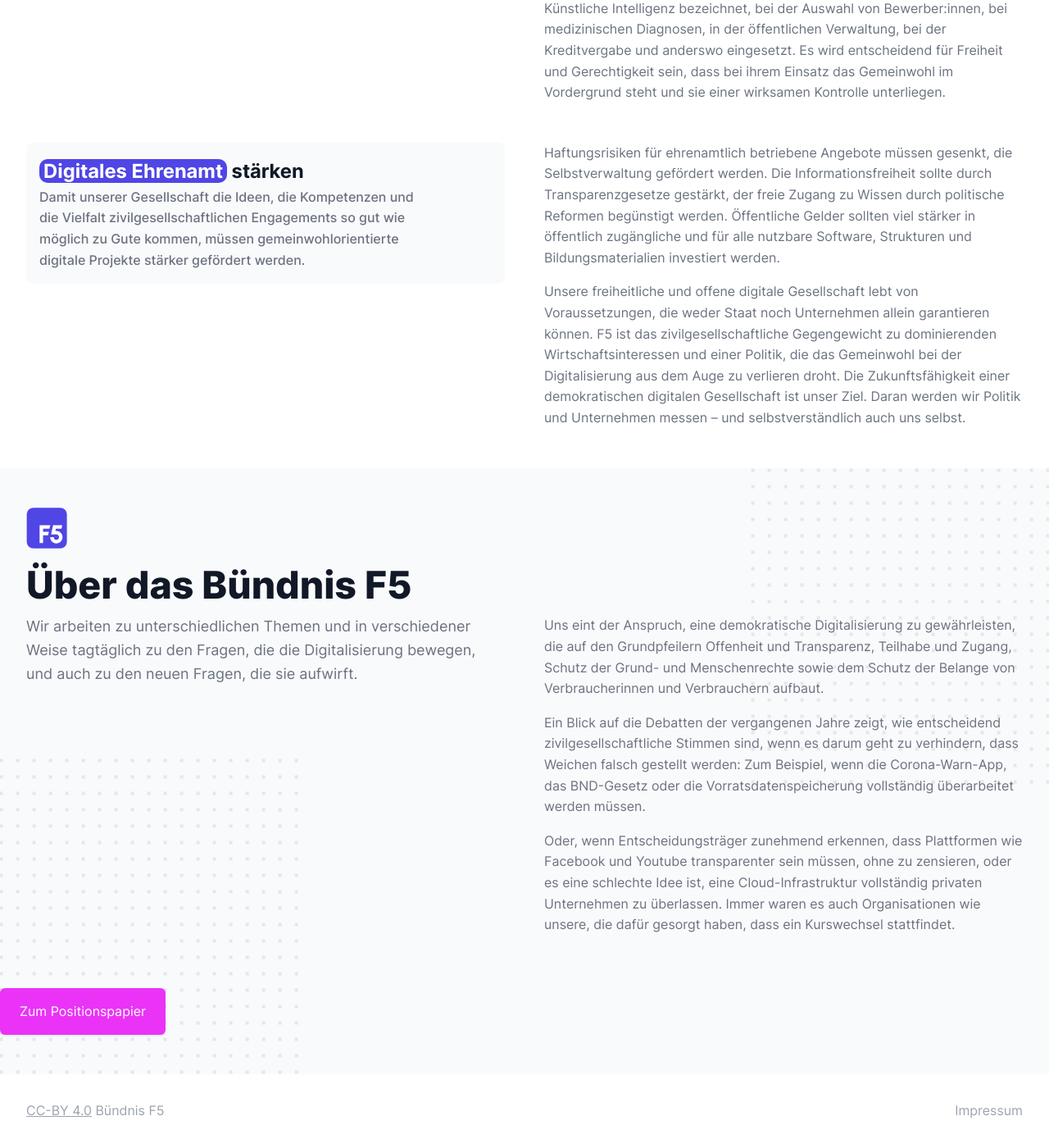
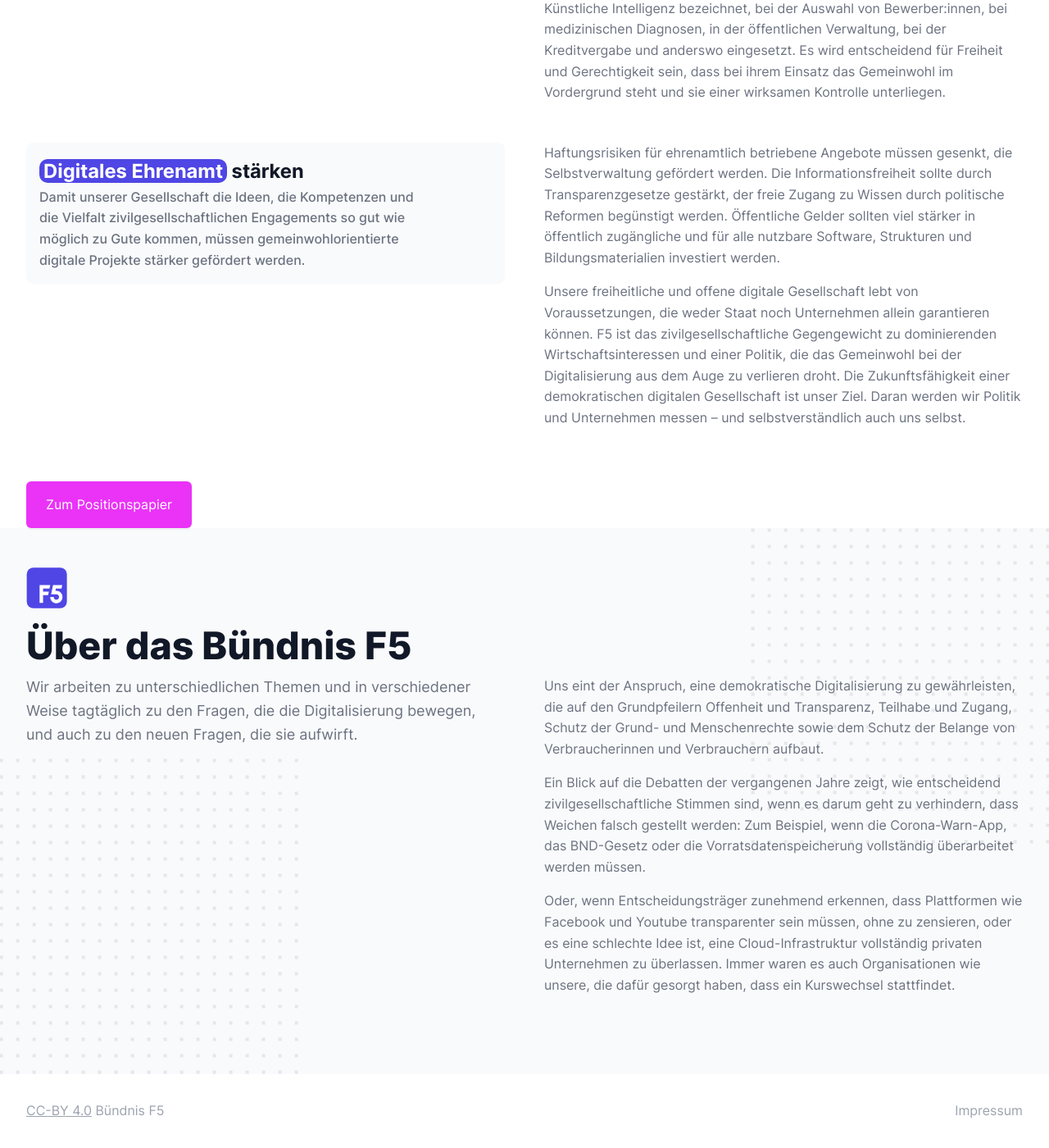
Before and after one commit to okfde/buendnis-f5, a Jekyll site: the page built from index.html, in a window 1280 px wide and 1400 px high, scrolled down 1496 px. Shown: the whole window at 82% size. Built offline with Jekyll 4.4.1, drawn with Linux system fonts in a browser that asks for light colours.

Commit message:
Update index.html

```diff
--- a/index.html
+++ b/index.html
@@ -96,6 +96,7 @@
                     </div>
                 </div>
             </article>
+            <a class="button" href="https://raw.githubusercontent.com/okfde/buendnis-f5/main/assets/images/Positionspapier%20F5.pdf">Zum Positionspapier</a>
         </section>
     </div>
     <section id="uberf5">
@@ -131,7 +132,6 @@
                 </div>
             </article>
         </div>
-        <a class="button" href="https://raw.githubusercontent.com/okfde/buendnis-f5/main/assets/images/Positionspapier%20F5.pdf">Zum Positionspapier</a>
     </section>
 
 </main>
```
